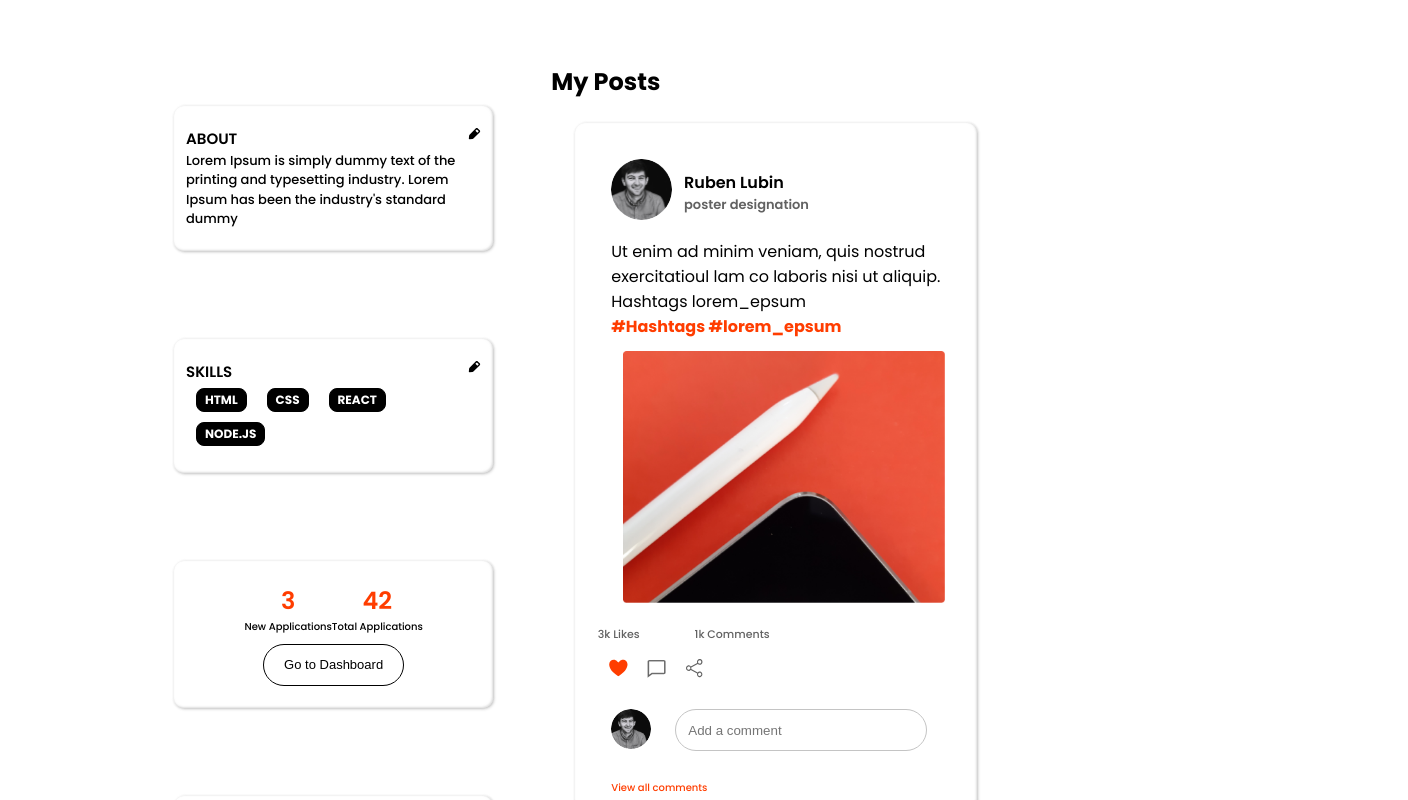
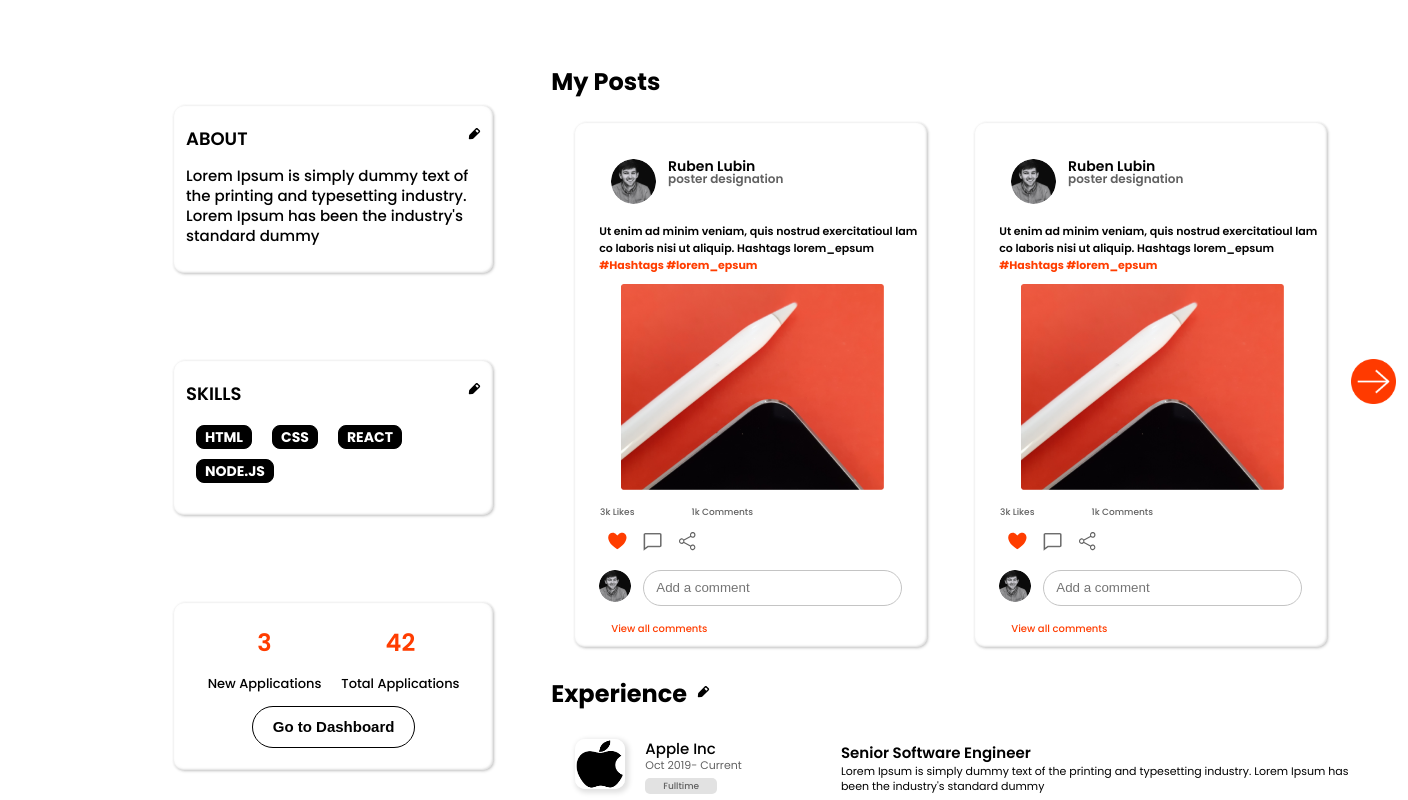
Before and after one commit to TnP-MACE/macebook-frontend, a React (Create React App) app: page /profile in a window 1280 px wide. Shown: the part 500-1300 px from the top of the page, 1408 px wide, since content can reach past the window. Built offline with nearby package versions, Linux system fonts and the light colour scheme.

Commit message:
Update Profile Page

```diff
--- a/src/components/Experience/Experience.scss
+++ b/src/components/Experience/Experience.scss
@@ -9,8 +9,8 @@
         display: flex;
         flex: 1;
         img{
-            width: 44px;
-            height: 44px;
+            width: 50px;
+            height: 50px;
             box-shadow: 2px 2px 5px 2px  	#E2E2E2;
             border-radius: 10px;
         }
@@ -18,20 +18,21 @@
             margin: 0px 20px;
             h4{
                 font-weight: 500;
-                font-size: 11px;
-                line-height: 16.5px;
+                font-size: 15px;
+                line-height: 20px;
             }
             p{
                 font-weight: 400;
-                font-size: 8px;
+                font-size: 11px;
                 line-height: 12px;
                 color: #626262;
             }
             span{
                 &.gray-bg{
-                    padding: 0.2em 0.4em;
+                    padding: 0.2em 2em;
                     background-color:  	#E2E2E2;
-                    font-size: 6px;
+                    font-size: 9px;
+                    border-radius: 5px;
                     line-height: 9px;
                     font-weight: 500;
                     color: #626262;
@@ -42,13 +43,13 @@
     .exp-col-2{
         flex: 2;
         h3{
-            font-size: 12px;
-            line-height: 18px;
+            font-size: 15px;
+            line-height: 22px;
             font-weight: 600;
         }
         p{
-            font-size: 9px;
-            line-height: 13.5px;
+            font-size: 11px;
+            line-height: 15px;
             font-weight: 400;
         }
     }
--- /dev/null
+++ b/src/components/ProfilePost/ProfilePost.js
@@ -0,0 +1,71 @@
+import React, { Component } from 'react'
+import { Link } from 'react-router-dom'
+import './ProfilePost.scss'
+import like from '../../assets/images/icons/like.svg'
+import msg from '../../assets/images/icons/message.svg'
+import share from '../../assets/images/icons/share.svg'
+
+class Post extends Component {
+    render() {
+        return (
+            <div className="post-container">
+                <div className="poster">
+                    <div className="posterimg">
+                        <Link to="./">
+                            {' '}
+                            <img
+                                src={this.props.posterprofile}
+                                alt="posterimage"
+                                className="profile-pic"></img>
+                        </Link>
+                    </div>
+                    <div className="name_desig">
+                        <Link href="./">
+                            <p className="Name">{this.props.poster}</p>
+                        </Link>
+                        <p className="Desig">{this.props.designation}</p>
+                    </div>
+                </div>
+                <div className="post-content">
+                    <p>{this.props.content}</p>
+                    <p className="hashtags">{this.props.hashtags}</p>
+                    <img src={this.props.image} alt={this.props.content}></img>
+                </div>
+                <div className="post-attributes">
+                    <p>{this.props.likes} Likes</p>
+                    <p>{this.props.comments} Comments</p>
+                </div>
+                <div className="post-activity">
+                    <div>
+                        <button>
+                            <img src={like} alt="Like"></img>
+                        </button>
+                    </div>
+                    <div>
+                        <button>
+                            <img src={msg} alt="Message"></img>
+                        </button>
+                    </div>
+                    <div>
+                        <button>
+                            <img src={share} alt="Share"></img>
+                        </button>
+                    </div>
+                </div>
+                <div className="post-comment">
+                    <img src={this.props.profilepic} alt="Profilepic"></img>
+                    <input
+                        type="text"
+                        placeholder="Add a comment"
+                        className="comment-input-field"></input>
+                </div>
+                <div className="load-comments">
+                    <Link to="./" className="comments-loader">
+                        View all comments
+                    </Link>
+                </div>
+            </div>
+        )
+    }
+}
+export default Post
--- /dev/null
+++ b/src/components/ProfilePost/ProfilePost.scss
@@ -0,0 +1,150 @@
+@import "../../assets/sass/main.scss";
+
+@media (min-width: 768px){
+    .post-container{
+        width: 350px;
+        height: 500px;
+        .post-content{
+            img{
+                margin-left: $margin-regular;
+            }
+        }
+    }
+    .post-attributes{
+        p{
+            margin-left: -15%;
+        }
+    }
+}
+@media (max-width: 768px){
+    .post-container{
+        .post-content{
+            img{
+                margin-left: $margin-sm;
+            }
+        }
+    }
+}
+.post-container{
+    .poster{
+        display: flex;
+        .posterimg{
+            margin-left: $margin-sm;
+            padding-top: $padding-sm;
+            .profile-pic{
+                margin: $margin-sm;
+                border-radius: 50%;
+                width: 2.8rem;
+                height: 2.8rem;
+            }
+        }
+        .name_desig{
+            margin-top: $margin-sm;
+            a{   text-decoration: none;
+                 color: $color-black;
+                .Name{
+                    font-family: Poppins;
+                    font-size: 14px;
+                    font-style: normal;
+                    font-weight: 600;
+                    line-height: 15px;
+                    letter-spacing: 0em;
+                    text-align: left;
+                    margin-top: $margin-sm;
+                }
+            }
+            .Desig{
+                font-family: Poppins;
+                font-size: 12px;
+                font-style: normal;
+                font-weight: 600;
+                line-height: 9px;
+                letter-spacing: 0em;
+                text-align: left;
+                color: $color-grey;
+            }
+        }
+    }
+    .post-content{
+        font-size: 11px;
+        font-weight: 600;
+        p{
+            margin-left: $margin-sm;
+            margin-right: $margin-sm;
+        }
+        .hashtags{
+            font-weight: bold;
+            color: $color-orange;
+        }
+        img{
+            margin-right: $margin-sm;
+            padding: 10px;
+            width: 75%;
+        }
+    }
+    .post-attributes{
+        width: 60%;
+        display: flex;
+        justify-content: space-around;
+        p{
+            font-family: Poppins;
+            font-size: 9px;
+            font-style: normal;
+            font-weight: 500;
+            line-height: 15px;
+            letter-spacing: 0em;
+            text-align: left;
+            color: $color-grey;
+        }
+    }
+    .post-activity{
+        width: 30%;
+        display: flex;
+        justify-content: space-around;
+        margin-left: $margin-sm;
+        button{
+            background-color: rgba(255,255,255,0);
+            border: none;
+            cursor: pointer;
+            img{
+                margin-top: $margin-sm;
+            }
+        }
+    }
+    .post-comment{
+        width: 90%;
+        display: flex;
+
+        img{
+            width: 2.0rem;
+            height: 2.0rem;
+            border-radius: 50%;
+            padding: $padding-sm;
+        }
+        input{
+            padding: $padding-sm;
+            margin-top: $margin-sm;
+            border: 1px solid $color-gray;
+            border-radius: 24px;
+            height: 0.6rem;
+            width: 80rem;
+            outline: none;
+        }
+
+    }
+    .load-comments{
+        margin-left: $margin-sm;
+        .comments-loader{
+            color: $color-orange;
+            font-family: Poppins;
+            font-size: 10px;
+            font-style: normal;
+            font-weight: 500;
+            line-height: 15px;
+            letter-spacing: 0em;
+            text-align: left;
+            margin-left: $margin-sm;
+            text-decoration: none;
+        }
+    }
+}
--- a/src/pages/Profile/Profile.js
+++ b/src/pages/Profile/Profile.js
@@ -5,7 +5,7 @@ import Header from "../../components/Header/Header";
 import Card from "../../components/Card/Card";
 import Experience from "../../components/Experience/Experience";
 import Suggestions from "../../components/Suggestions/Suggestions";
-import Post from "../../components/Post/Post";
+import ProfilePost from "../../components/ProfilePost/ProfilePost";
 import cover from "../../assets/images/icons/cover.jpg";
 import profileimg from "../../assets/images/icons/profile.webp";
 import postImg from '../../assets/images/icons/postImg.png';
@@ -17,6 +17,7 @@ import linkedin from "../../assets/images/icons/linkedin.svg";
 import fb from "../../assets/images/icons/fb.svg";
 import github from "../../assets/images/icons/github.svg";
 import edit from '../../assets/images/icons/edit.svg';
+import arrow from "../../assets/images/icons/arrow.png";
 
 class Profile extends Component {
   render() {
@@ -108,7 +109,7 @@ class Profile extends Component {
                 <div className="profile-postContainer">
                     <div className="profile-post">
                       <Card>
-                        <Post
+                        <ProfilePost
                           poster="Ruben Lubin"
                           posterprofile={profilepic}
                           designation="poster designation"
@@ -117,8 +118,25 @@ class Profile extends Component {
                           image={postImg}
                           likes="3k"
                           comments="1k"
-                          profilepic={profilepic}></Post>
+                          profilepic={profilepic}></ProfilePost>
                       </Card>
+                    </div>
+                    <div className="profile-post">
+                      <Card>
+                        <ProfilePost
+                          poster="Ruben Lubin"
+                          posterprofile={profilepic}
+                          designation="poster designation"
+                          content="Ut enim ad minim veniam, quis nostrud exercitatioul lam co laboris nisi ut aliquip. Hashtags   lorem_epsum"
+                          hashtags="#Hashtags   #lorem_epsum"
+                          image={postImg}
+                          likes="3k"
+                          comments="1k"
+                          profilepic={profilepic}></ProfilePost>
+                      </Card>
+                    </div>
+                    <div className="arrow">
+                      <img src={arrow} alt="View Posts"></img>
                     </div>
                 </div>
               </div>
--- a/src/pages/Profile/Profile.scss
+++ b/src/pages/Profile/Profile.scss
@@ -106,7 +106,7 @@
                 &.profile-header-btn1{
                     color: $color-black;
                     background: $color-white;
-                    border: 1px solid $color-black;
+                    border: 1.5px solid $color-black;
                     //position: absolute;
                     //top: 50%;
                     //right: 40%;
@@ -114,7 +114,7 @@
                 &.profile-header-btn2{
                     color: $color-white;
                     background: $color-black;
-                    border: 1px solid $color-black;
+                    border: 1.5px solid $color-black;
                     //position: absolute;
                     //top: 50%;
                     //right: 0%;
@@ -145,22 +145,22 @@
             h3{
                 padding-top: 10px;
                 text-transform: uppercase;
-                font-size: 15px;
+                font-size: 18px;
                 font-weight: 600;
                 line-height: 22.5px;
             }
             p{
-                padding-bottom: 10px;
+                padding: 15px 0px;
                 font-weight: 500;
-                font-size: 13px;
-                line-height: 19.5px;
+                font-size: 15px;
+                line-height: 20px;
             }
             .profile-skillsContainer{
                 display: flex;
                 justify-content: left;
                 align-items: center;
                 flex-wrap: wrap;
-                padding-bottom: 10px;
+                padding: 15px 0px;
                 .profile-skills{
                     color: $color-white;
                     background-color: $color-black;
@@ -169,7 +169,7 @@
                     margin: 5px 10px;
                     padding: 2px 8px;
                     font-weight: 700;
-                    font-size: 12px;
+                    font-size: 14px;
                     line-height: 18px;
                     text-transform: uppercase;
                 }
@@ -186,6 +186,7 @@
                     align-items: center;
                     .profile-appContent{
                         text-align: center;
+                        margin: 0px 10px;
                         h2{
                             color: $color-orange;
                             font-weight: 600;
@@ -193,7 +194,7 @@
                             line-height: 36px;
                         }
                         p{
-                            font-size: 10px;
+                            font-size: 13px;
                             font-weight: 500;
                             line-height: 15px;
                         }
@@ -202,15 +203,16 @@
                 .profile-dashboardbtnContainer{
                     button{
                         padding: 10px 20px;
-                        font-weight: 500;
-                        font-size: 13px;
+                        font-weight: 600;
+                        font-size: 15px;
                         line-height: 19.5px;
                         font-style: normal;
                         color: $color-black;
                         background-color: $color-white;
-                        border: 1px solid $color-black;
+                        border: 1.5px solid $color-black;
                         box-sizing: border-box;
                         border-radius: 50px;
+                        cursor: pointer;
                     }
                 }
             }
@@ -225,9 +227,17 @@
             .profile-postContainer{
                 width: 100%;
                 display: flex;
+                align-items: center;
                 .profile-post{
-                    width: 450px;
+                    width: 400px;
                     //height: 550px;
+                }
+                .arrow{
+                    img{
+                        width: 45px;
+                        height: 45px;
+                        cursor: pointer;
+                    }
                 }
             }
         }
@@ -327,6 +337,7 @@
         }
         .profile-body{
             flex-direction: column;
+            align-items: center;
             .contact-section{
                 flex-direction: column;
                 width: 100%;
@@ -335,6 +346,15 @@
                     margin: 10px 0px;
                 }
             }
+            .profile-postContainer{
+                flex-direction: column;
+                align-items: center;
+                .arrow{
+                    img{
+                        margin: 10px 0px;
+                    }
+                }
+            }
         }
     }
 
```
Also changed, not shown: src/assets/images/icons/arrow.png (added).
